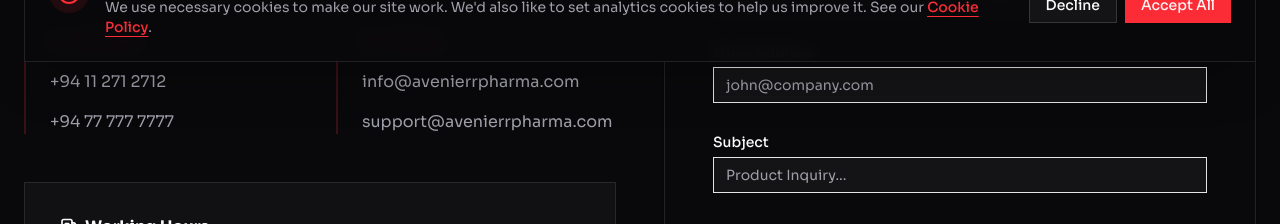
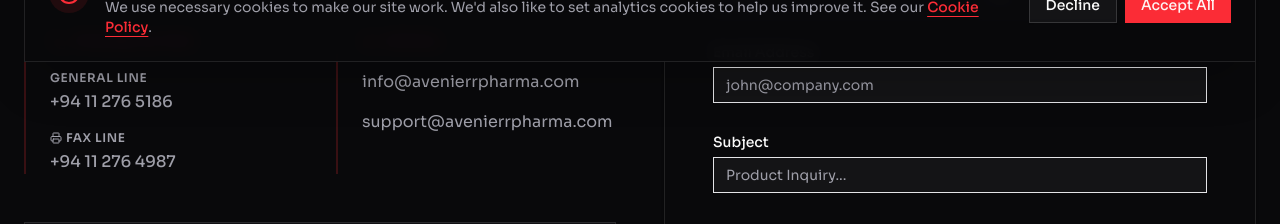
Before and after one commit to Thawshi-Srikanth/avenerr, a Next.js app: page /contact-us in a window 1280 px wide. Shown: the part 714-938 px from the top of the page. Built offline with nearby package versions, Linux system fonts and the light colour scheme.

Commit message:
feat: update contact information with fax details and format business data object

```diff
--- a/src/app/contact-us/page.tsx
+++ b/src/app/contact-us/page.tsx
@@ -1,4 +1,4 @@
-import { Building2, Mail, MapPin, Phone } from "lucide-react";
+import { Building2, Mail, MapPin, Phone, Printer } from "lucide-react";
 import Image from "next/image";
 import { Button } from "@/components/ui/button";
 import { Input } from "@/components/ui/input";
@@ -62,10 +62,24 @@ export default function ContactPage() {
           <div className="grid gap-8 sm:grid-cols-2">
             <div className="space-y-4 border-l-2 border-primary/20 pl-6 transition-colors hover:border-primary">
               <h3 className="flex items-center gap-2 font-bold uppercase tracking-wider text-primary">
-                <Phone className="h-4 w-4" /> Phone
+                <Phone className="h-4 w-4" /> Phone & Fax
               </h3>
-              <p className="text-muted-foreground">+94 11 271 2712</p>
-              <p className="text-muted-foreground">+94 77 777 7777</p>
+              <div className="space-y-1">
+                <p className="text-xs font-semibold uppercase tracking-wider text-muted-foreground">
+                  General Line
+                </p>
+                <p className="text-muted-foreground font-medium text-foreground">
+                  +94 11 276 5186
+                </p>
+              </div>
+              <div className="space-y-1">
+                <p className="text-xs font-semibold uppercase tracking-wider text-muted-foreground flex items-center gap-1">
+                  <Printer className="h-3 w-3" /> Fax Line
+                </p>
+                <p className="text-muted-foreground font-medium text-foreground">
+                  +94 11 276 4987
+                </p>
+              </div>
             </div>
             <div className="space-y-4 border-l-2 border-primary/20 pl-6 transition-colors hover:border-primary">
               <h3 className="flex items-center gap-2 font-bold uppercase tracking-wider text-primary">
--- a/src/lib/business-data.ts
+++ b/src/lib/business-data.ts
@@ -963,8 +963,7 @@ export const businessCategories: BusinessCategory[] = [
               {
                 title: "MS – I Spinal Fixation System",
                 supplier: "Miraculous",
-                image:
-                  "/images/products/spine/ms-i-spinal-fixation-system.png",
+                image: "/images/products/spine/ms-i-spinal-fixation-system.png",
               },
               {
                 title: "PCF – Lateral Mass Screw",
```
